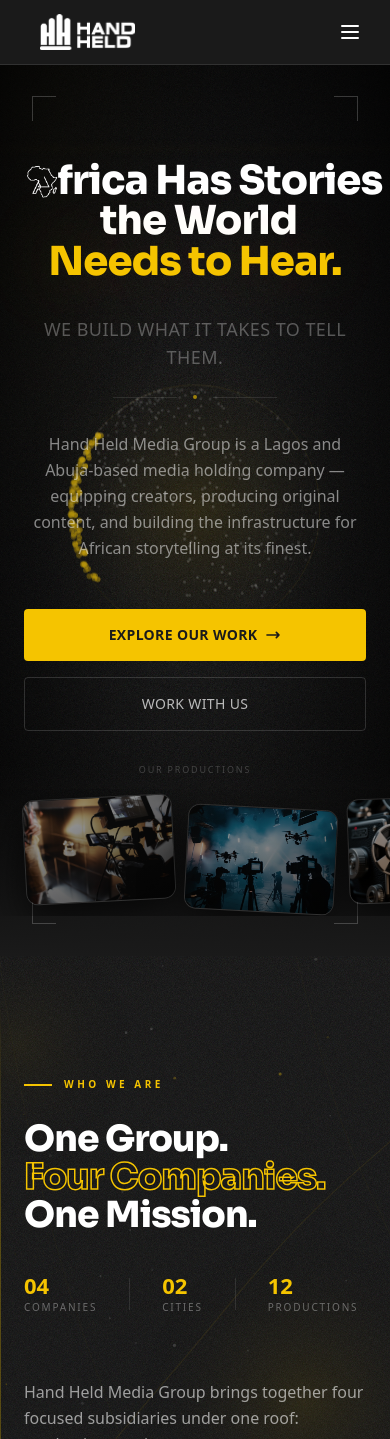
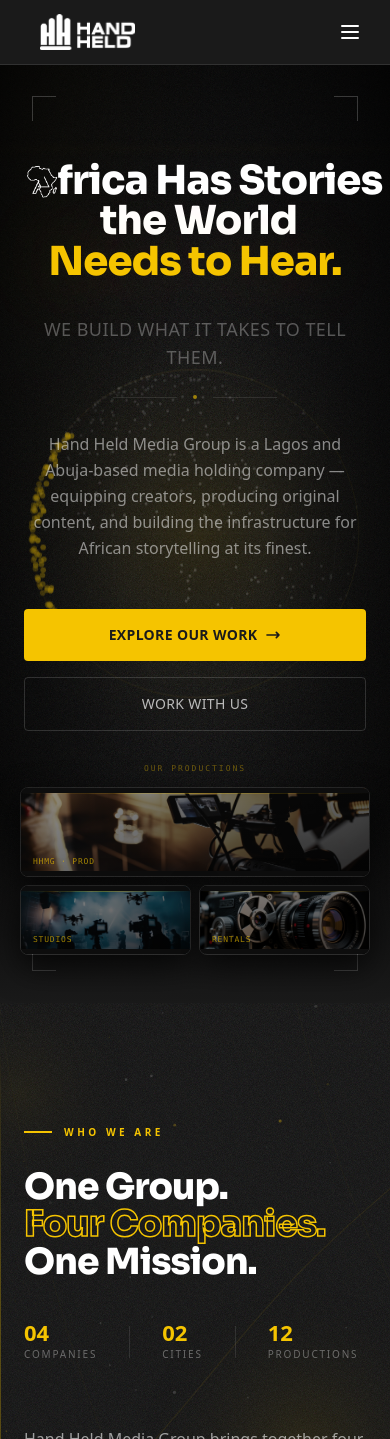
Before and after one commit to OluwaseyiDavid26/hhmg-website, a Next.js app: page / in a window 390 px wide. Shown: the top 1439 px of the page. Built offline with nearby package versions, Linux system fonts and the light colour scheme.

Commit message:
desperate

```diff
--- a/components/Home/Hero.tsx
+++ b/components/Home/Hero.tsx
@@ -1778,6 +1778,24 @@
   },
 ];
 
+const MOBILE_FRAMES = [
+  {
+    src: "/IMG-20260708-WA0027.jpg",
+    label: "HHMG · PROD",
+    wide: true,
+  },
+  {
+    src: "/images/film-set-action-stockcake.jpg",
+    label: "STUDIOS",
+    wide: false,
+  },
+  {
+    src: "/images/cinema-camera-mechanics-stockcake.jpg",
+    label: "RENTALS",
+    wide: false,
+  },
+];
+
 /* ── Globe canvas ── */
 function GlobeCanvas() {
   const canvasRef = useRef<HTMLCanvasElement>(null);
@@ -1856,7 +1874,8 @@
         H = safeCanvas.height;
       const cx = W * 0.5,
         cy = H * 0.5;
-      const R = Math.min(W, H) * 0.32;
+      /* bigger on mobile */
+      const R = Math.min(W, H) * (W < 768 ? 0.42 : 0.32);
 
       ctx.clearRect(0, 0, W, H);
 
@@ -2061,6 +2080,72 @@
   );
 }
 
+/* ── Mobile cinema frame ── */
+function CinemaFrame({
+  src,
+  alt,
+  label,
+  mounted,
+  delay,
+}: {
+  src: string;
+  alt: string;
+  label: string;
+  mounted: boolean;
+  delay: number;
+}) {
+  return (
+    <div
+      className="relative overflow-hidden rounded-lg border border-white/10 flex-1"
+      style={{
+        boxShadow: "0 12px 32px rgba(0,0,0,0.75)",
+        opacity: mounted ? 1 : 0,
+        transform: mounted ? "translateY(0)" : "translateY(16px)",
+        transition: `opacity 0.7s ease ${delay}s, transform 0.7s ease ${delay}s`,
+      }}
+    >
+      {/* Cinema letterbox bars */}
+      <div className="absolute top-0 inset-x-0 h-[5px] bg-[#0d0d0d] z-10 pointer-events-none" />
+      <div className="absolute bottom-0 inset-x-0 h-[5px] bg-[#0d0d0d] z-10 pointer-events-none" />
+
+      {/* Image */}
+      <Image
+        src={src}
+        alt={alt}
+        fill
+        className="object-cover"
+        style={{ filter: "brightness(0.62) saturate(0.75)" }}
+      />
+
+      {/* Dark overlay */}
+      <div
+        className="absolute inset-0"
+        style={{
+          background:
+            "linear-gradient(160deg, rgba(0,0,0,0.05), rgba(0,0,0,0.6))",
+        }}
+      />
+
+      {/* Gold label bottom-left */}
+      <span
+        className="absolute bottom-2 left-3 z-20 font-mono text-[8px] tracking-widest uppercase"
+        style={{ color: "rgba(245,196,0,0.65)" }}
+      >
+        {label}
+      </span>
+
+      {/* Top gold edge */}
+      <div
+        className="absolute top-[5px] inset-x-0 h-px z-20 pointer-events-none"
+        style={{
+          background:
+            "linear-gradient(90deg, transparent, rgba(245,196,0,0.3), transparent)",
+        }}
+      />
+    </div>
+  );
+}
+
 export default function Hero() {
   const [mounted, setMounted] = useState(false);
 
@@ -2080,18 +2165,9 @@
           from { opacity:0; transform:translateY(16px); }
           to   { opacity:1; transform:translateY(0); }
         }
-        .mobile-cards-scroll {
-          display: flex;
-          gap: 12px;
-          overflow-x: auto;
-          padding: 8px 24px 4px;
-          scrollbar-width: none;
-          -webkit-overflow-scrolling: touch;
-        }
-        .mobile-cards-scroll::-webkit-scrollbar { display: none; }
       `}</style>
 
-      <section className="relative min-h-screen bg-[#0D0D0D] overflow-hidden flex flex-col lg:block lg:flex-none lg:items-center lg:justify-center">
+      <section className="relative min-h-screen bg-[#0D0D0D] overflow-hidden flex flex-col lg:block">
         {/* ── Globe — centered behind everything ── */}
         <div
           className="absolute inset-0 pointer-events-none"
@@ -2348,46 +2424,114 @@
           </div>
         </div>
 
-        {/* ── MOBILE ONLY: horizontal scrollable cards below CTAs ── */}
-        <div className="relative lg:hidden pb-10" style={{ zIndex: 10 }}>
-          <p className="text-center text-white/20 text-[9px] tracking-[0.2em] uppercase mb-3 font-sans">
+        {/* ── MOBILE ONLY: Cinema letterbox frames ── */}
+        <div className="relative lg:hidden px-5 pb-12" style={{ zIndex: 10 }}>
+          {/* Section label */}
+          <p
+            className="text-center font-mono text-[8px] tracking-[0.25em] uppercase mb-3"
+            style={{
+              color: "rgba(245,196,0,0.4)",
+              opacity: mounted ? 1 : 0,
+              transition: "opacity 0.8s ease 0.6s",
+            }}
+          >
             Our Productions
           </p>
-          <div className="mobile-cards-scroll">
-            {CARDS.map((card, i) => {
-              const rotations = ["-3deg", "3deg", "-2deg"];
-              const margins = ["0px", "10px", "0px"];
-              return (
-                <div
-                  key={i}
-                  className="flex-shrink-0 relative overflow-hidden rounded-xl border border-white/12"
-                  style={{
-                    width: 150,
-                    height: 105,
-                    transform: `rotate(${rotations[i]})`,
-                    marginTop: margins[i],
-                    boxShadow: "0 16px 40px rgba(0,0,0,0.7)",
+
+          {/* Wide frame */}
+          <div
+            className="relative h-[90px] mb-2 rounded-lg overflow-hidden border border-white/10"
+            style={{
+              boxShadow: "0 12px 32px rgba(0,0,0,0.75)",
               opacity: mounted ? 1 : 0,
-                    transition: `opacity 0.8s ease ${0.5 + i * 0.15}s`,
+              transform: mounted ? "translateY(0)" : "translateY(16px)",
+              transition: "opacity 0.7s ease 0.7s, transform 0.7s ease 0.7s",
             }}
           >
+            <div className="absolute top-0 inset-x-0 h-[5px] bg-[#0d0d0d] z-10" />
+            <div className="absolute bottom-0 inset-x-0 h-[5px] bg-[#0d0d0d] z-10" />
             <Image
-                    src={card.src}
-                    alt={card.alt}
+              src="/IMG-20260708-WA0027.jpg"
+              alt="HHMG production"
               fill
               className="object-cover"
-                    style={{ filter: "brightness(0.72) saturate(0.8)" }}
+              style={{ filter: "brightness(0.62) saturate(0.75)" }}
             />
             <div
               className="absolute inset-0"
               style={{
                 background:
-                        "linear-gradient(160deg, rgba(0,0,0,0.05) 0%, rgba(0,0,0,0.6) 100%)",
+                  "linear-gradient(160deg, rgba(0,0,0,0.05), rgba(0,0,0,0.6))",
               }}
             />
+            <div
+              className="absolute top-[5px] inset-x-0 h-px z-20"
+              style={{
+                background:
+                  "linear-gradient(90deg, transparent, rgba(245,196,0,0.3), transparent)",
+              }}
+            />
+            <span
+              className="absolute bottom-2 left-3 z-20 font-mono text-[8px] tracking-widest uppercase"
+              style={{ color: "rgba(245,196,0,0.65)" }}
+            >
+              HHMG · PROD
+            </span>
           </div>
-              );
-            })}
+
+          {/* Two smaller frames side by side */}
+          <div className="flex gap-2">
+            {[
+              {
+                src: "/images/film-set-action-stockcake.jpg",
+                label: "STUDIOS",
+              },
+              {
+                src: "/images/cinema-camera-mechanics-stockcake.jpg",
+                label: "RENTALS",
+              },
+            ].map((frame, i) => (
+              <div
+                key={frame.label}
+                className="relative flex-1 h-[70px] rounded-lg overflow-hidden border border-white/10"
+                style={{
+                  boxShadow: "0 12px 32px rgba(0,0,0,0.75)",
+                  opacity: mounted ? 1 : 0,
+                  transform: mounted ? "translateY(0)" : "translateY(16px)",
+                  transition: `opacity 0.7s ease ${0.85 + i * 0.1}s, transform 0.7s ease ${0.85 + i * 0.1}s`,
+                }}
+              >
+                <div className="absolute top-0 inset-x-0 h-[5px] bg-[#0d0d0d] z-10" />
+                <div className="absolute bottom-0 inset-x-0 h-[5px] bg-[#0d0d0d] z-10" />
+                <Image
+                  src={frame.src}
+                  alt={frame.label}
+                  fill
+                  className="object-cover"
+                  style={{ filter: "brightness(0.62) saturate(0.75)" }}
+                />
+                <div
+                  className="absolute inset-0"
+                  style={{
+                    background:
+                      "linear-gradient(160deg, rgba(0,0,0,0.05), rgba(0,0,0,0.6))",
+                  }}
+                />
+                <div
+                  className="absolute top-[5px] inset-x-0 h-px z-20"
+                  style={{
+                    background:
+                      "linear-gradient(90deg, transparent, rgba(245,196,0,0.3), transparent)",
+                  }}
+                />
+                <span
+                  className="absolute bottom-2 left-3 z-20 font-mono text-[8px] tracking-widest uppercase"
+                  style={{ color: "rgba(245,196,0,0.65)" }}
+                >
+                  {frame.label}
+                </span>
+              </div>
+            ))}
           </div>
         </div>
       </section>
```
Lines whose indentation alone changed are shown as unchanged.
